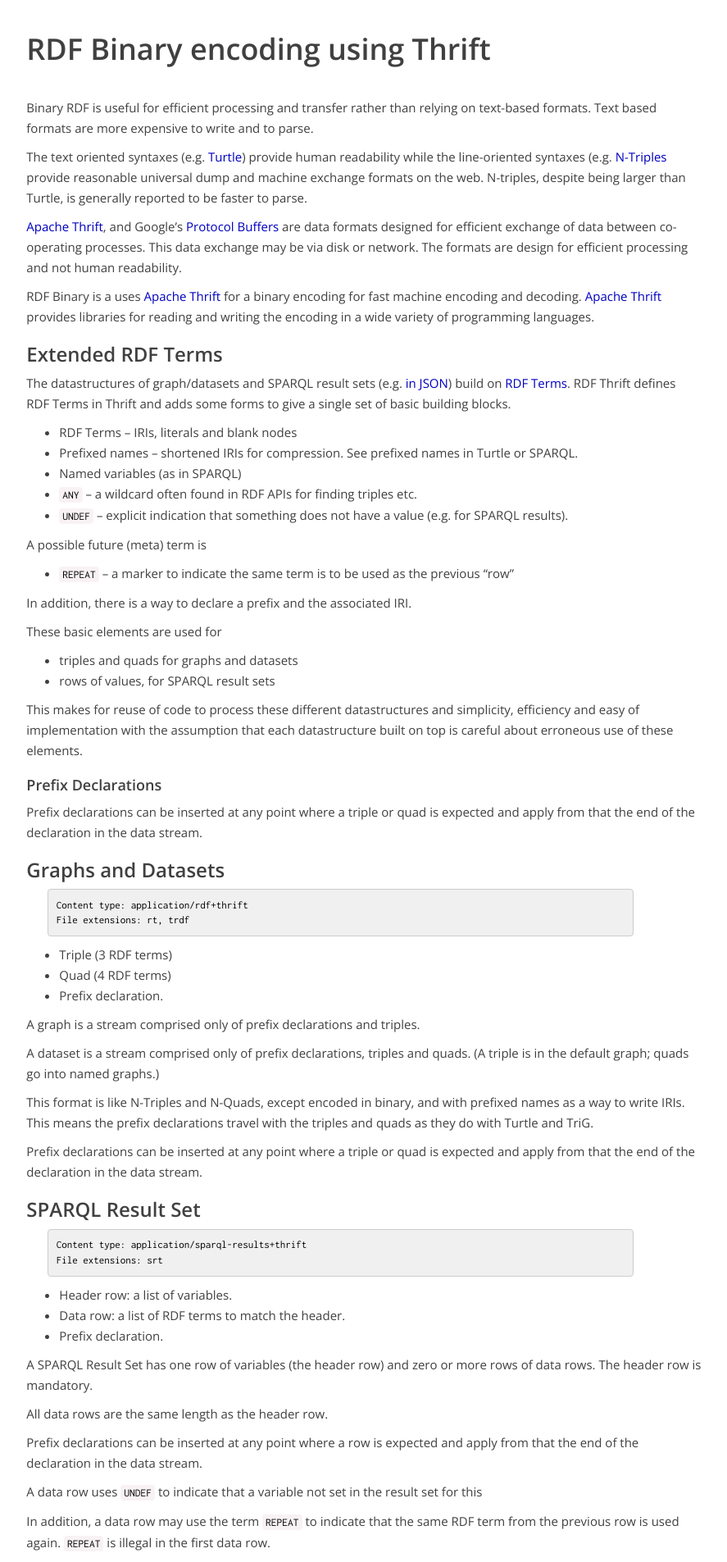
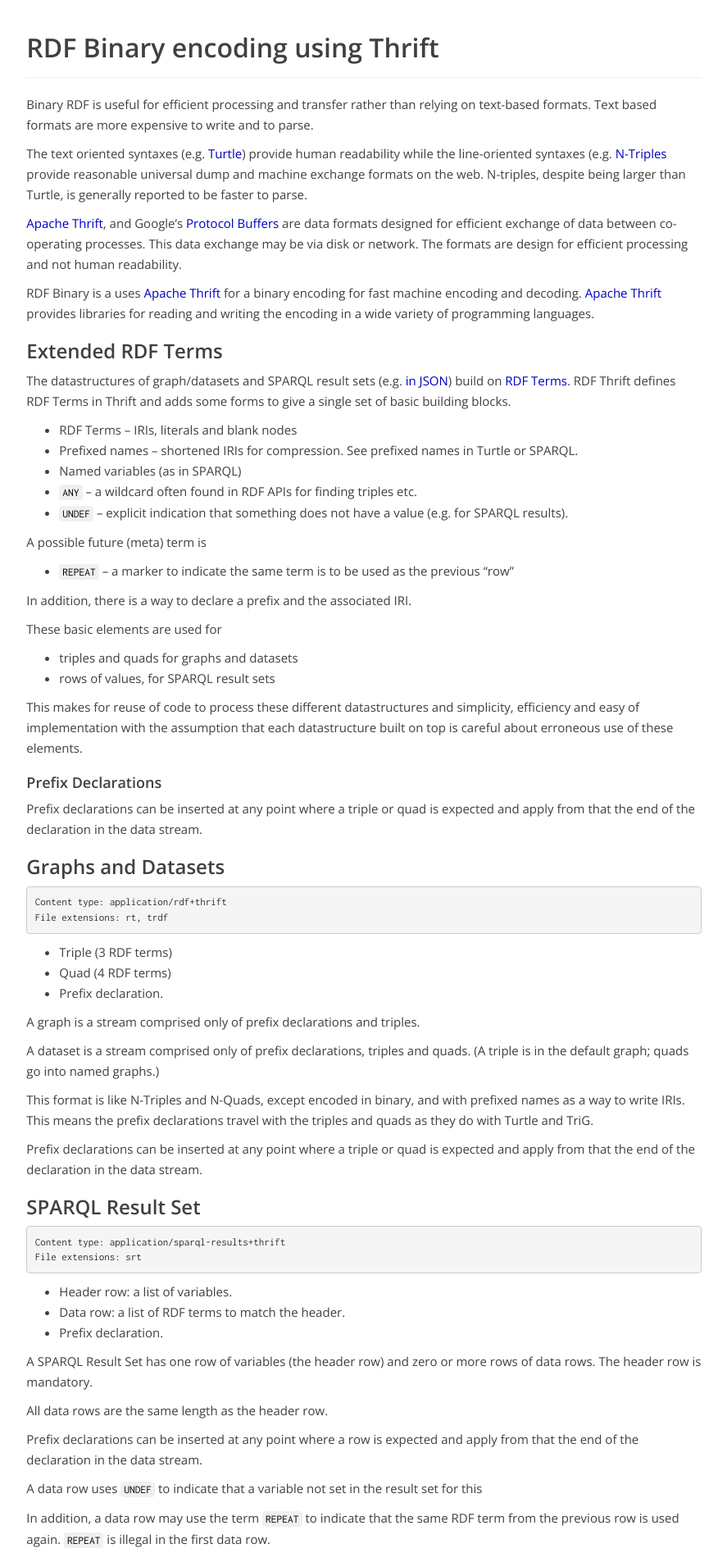
Before and after one commit to afs/afs.github.io, a Jekyll site: the page built from rdf-thrift/rdf-binary-thrift.md, in a window 1280 px wide. Shown: the top 1905 px of the page at 82% size, without its empty margins (196-1083 px from the left). Built offline with Jekyll 4.4.1, drawn with Linux system fonts in a browser that asks for light colours.

Commit message:
Update custom.css

```diff
--- a/css/custom.css
+++ b/css/custom.css
@@ -19,49 +19,20 @@
 }
 */
 
-a { color : #0000C0 ; }
+a         { color : #0000C0 ; }
+a:hover   { text-decoration: underline ; }
+a:visited { color : #000080 ; }
 
-h1 { font-size: 36px ; font-weight: bold ; }
+h1 { font-size: 32px ; font-weight: bold ; }
 h2 { font-size: 24px ; font-weight: bold ; }
 h3 { font-size: 18px ; font-weight: bold ; }
 
-tt   { font-family: "Inconsolata" ; color: black ; }
-code { font-family: "Inconsolata" ; color: black ; }
-pre  {
-    font-family: "Inconsolata" ;
-    color: black ;
-    background-color: #F0F0F0 ;
-    margin-left :     2em ;
-    margin-right :    10% ;
-  }
+code { font-family: "Inconsolata" ; color: black ; background-color: #F0F0F0 ; }
+pre { font-family: "Inconsolata" ; }
+
+pre code { white-space: pre; overflow: auto;}
 
 blockquote { font-size: 14px ; color: #888 ; font-style: italic ; }
-
-.docinfo {
-    margin-bottom :   30px;
-    margin-top :      -10px;
-    margin-left :     10% ;
-}
-
-.page-header {
-  border-bottom: none;
-}
-
-.defn {
-  margin-left :     2em ;
-  margin-right :    10% ;
-  margin-top :      10px ;
-  margin-bottom :   10px ;
-  border:           solid ;
-  border-color:     #808080 ;
-  border-width:     thin;
-  padding:          2mm;
-  page-break-inside: avoid ;
-}
-
-.indent {
-  margin-left :     5% ;
-}
 
 table tr td,th {
   vertical-align: top;
@@ -82,10 +53,3 @@
   padding-right: 0.5em ;
   background-color: #ededee;
 }
-
-/* Don't print link hrefs */
-@media print {
-  a[href]:after {
-    content: none
-  }
-}
```
